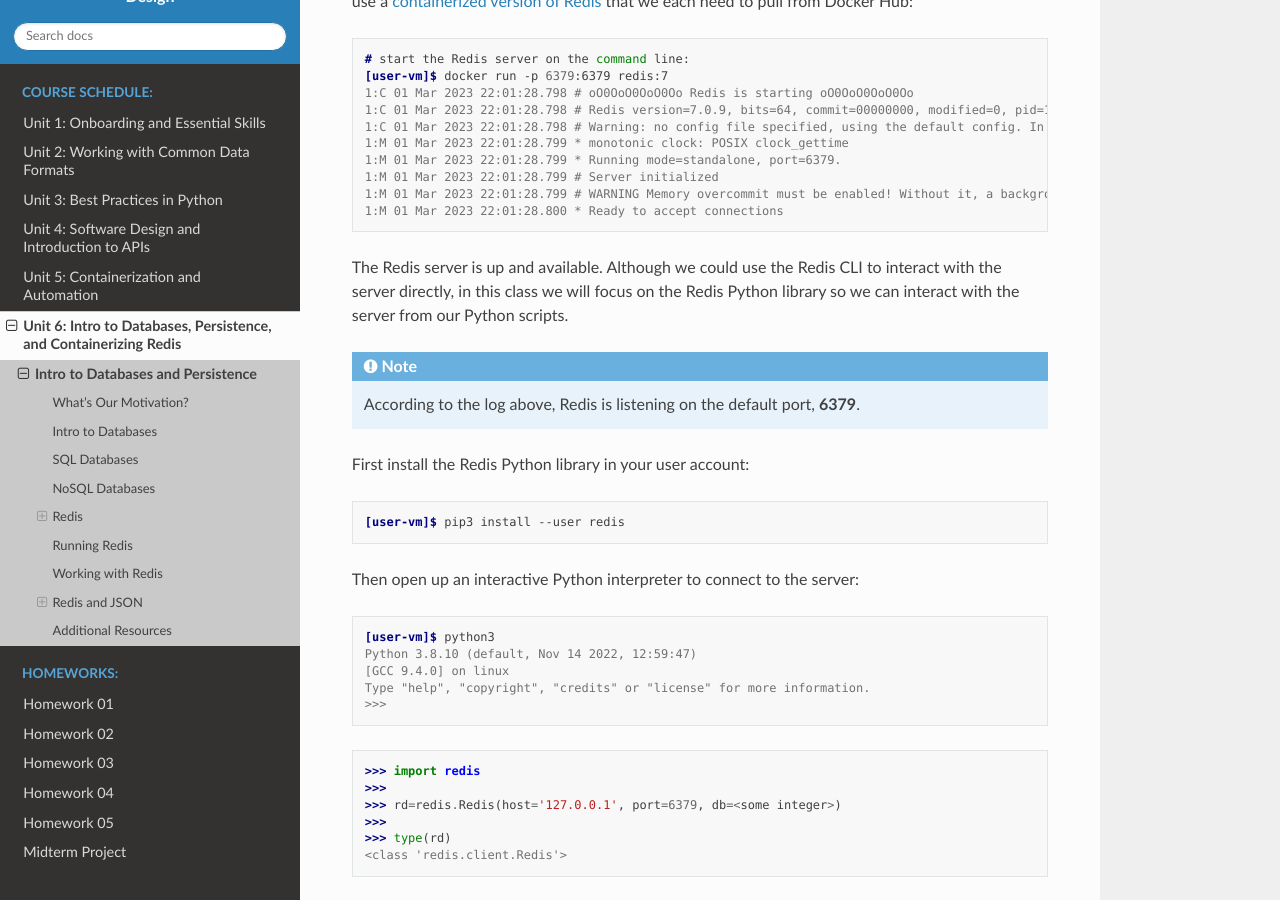
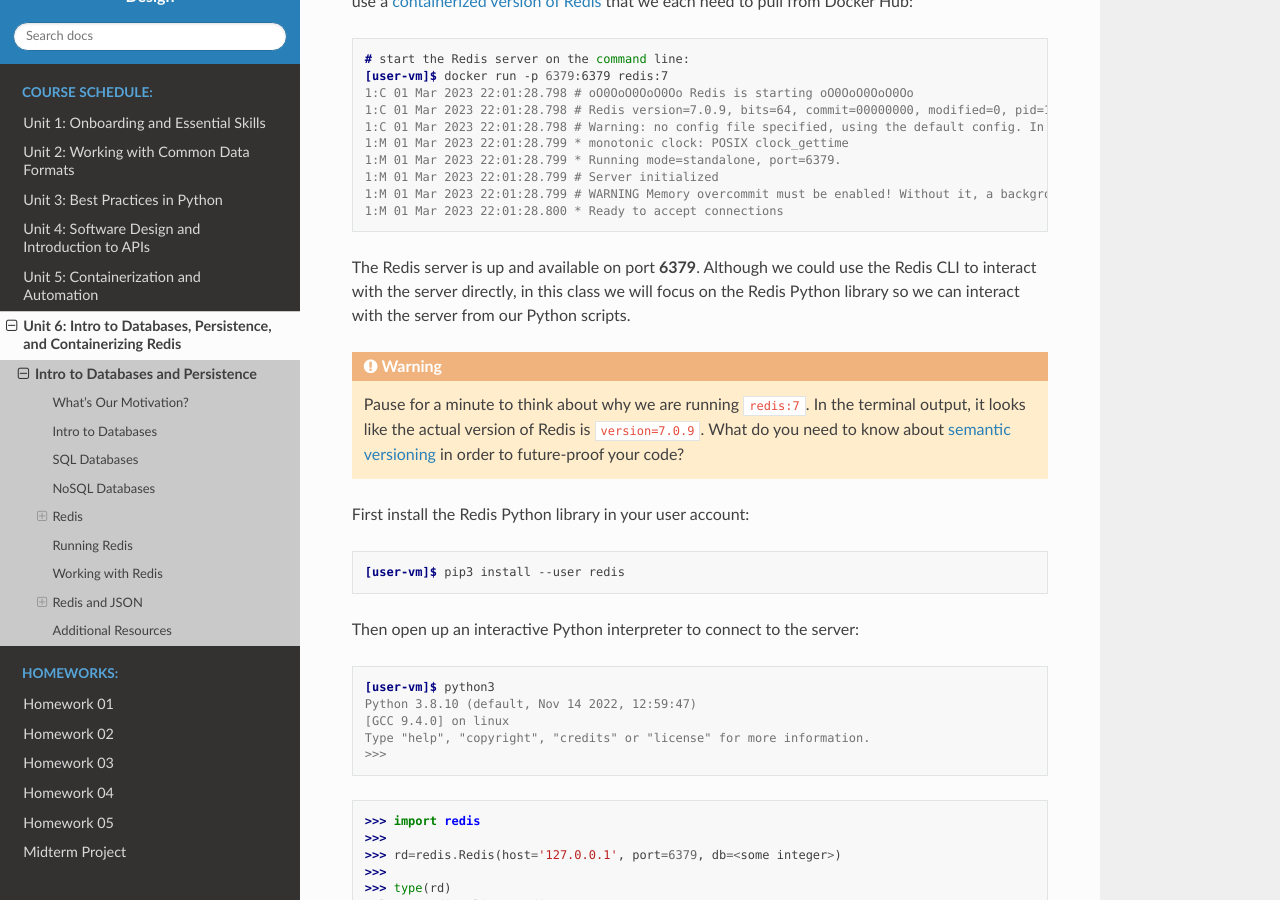
Before and after one commit to TACC/coe-332-sp23, a Sphinx documentation site: the page built from docs/unit06/intro_to_redis.rst, in a window 1280 px wide and 900 px high, scrolled down 5416 px. Built offline with Sphinx 7.4.7 and the Read the Docs theme 2.0.0, drawn with Linux system fonts in a browser that asks for light colours.

Commit message:
added small part about semantic versioning

```diff
--- a/docs/unit06/intro_to_redis.rst
+++ b/docs/unit06/intro_to_redis.rst
@@ -258,13 +258,16 @@ that we each need to pull from Docker Hub:
    1:M 01 Mar 2023 22:01:28.800 * Ready to accept connections
 
 
-The Redis server is up and available. Although we could use the Redis CLI to
-interact with the server directly, in this class we will focus on the Redis
-Python library so we can interact with the server from our Python scripts.
+The Redis server is up and available on port **6379**. Although we could use
+the Redis CLI to interact with the server directly, in this class we will focus
+on the Redis Python library so we can interact with the server from our Python
+scripts.
 
-.. note::
+.. warning::
 
-   According to the log above, Redis is listening on the default port, **6379**.
+   Pause for a minute to think about why we are running ``redis:7``. In the terminal output, it
+   looks like the actual version of Redis is ``version=7.0.9``. What do you need to know about
+   `semantic versioning <https://semver.org/>`_ in order to future-proof your code?
 
 
 First install the Redis Python library in your user account:
@@ -460,10 +463,9 @@ Check that you stored the data correctly:
 EXERCISE 3
 ~~~~~~~~~~
 
-Exit the Python interactive interpreter or kill the Python script that is running your Redis client.
-In a new Python session, re-establish the Redis client. What is in the database?
-
-Now kill the Redis container. Start the Redis container again. What is in the database?
+* Exit the Python interactive interpreter or kill the Python script that is running your Redis client.
+  In a new Python session, re-establish the Redis client. What is in the database?
+* Now kill the Redis container. Start the Redis container again. What is in the database?
 
 
 Additional Resources
@@ -472,3 +474,4 @@ Additional Resources
 * `Redis Docs <https://redis.io/documentation>`_
 * `Redis Python Library <https://redis-py.readthedocs.io/en/stable/>`_
 * `Try Redis in a Browser <https://try.redis.io/>`_
+* `Semantic Versioning <https://semver.org/>`_
```
